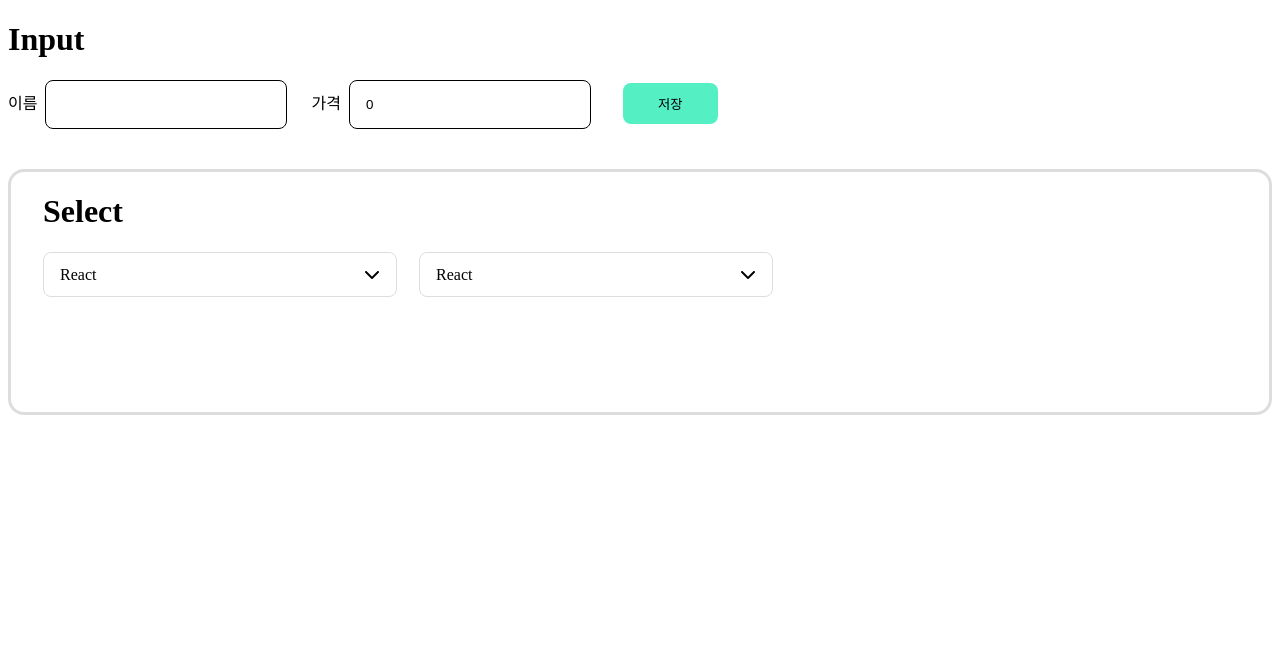
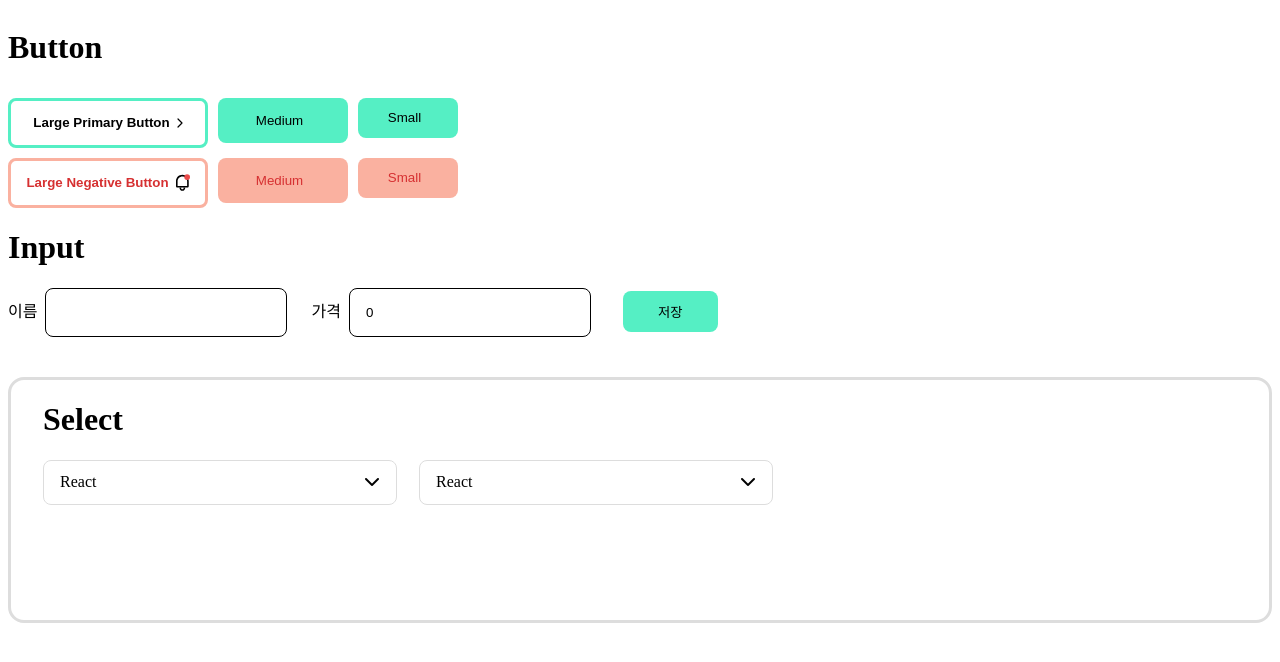
Before and after one commit to xxyeon129/practice-button-modal-input, a React (Create React App) app: page / in a window 1280 px wide. Shown: the top 662 px of the page. Built offline with nearby package versions, Linux system fonts and the light colour scheme.

Commit message:
[버튼 기능 구현 완료]

```diff
--- a/src/components/Button.js
+++ b/src/components/Button.js
@@ -1 +1,129 @@
-export default function Button() {}
+import styled from "styled-components";
+import PrimaryIcon from "../icon/PrimaryIcon";
+import NegativeIcon from "../icon/NegativeIcon";
+
+export default function Button() {
+  return (
+    <div>
+      <ButtonAreaWrapper>
+        <ButtonText>Button</ButtonText>
+        <PrimaryButtons>
+          {primary.map((item, index) => (
+            <ButtonComponent
+              onClick={() => alert("버튼을 만들어보세요")}
+              key={index}
+              size={item}
+              type="primary"
+            >
+              <ButtonInnerDiv>
+                {item}
+                <ButtonInnerIconDiv>
+                  {item === "Large Primary Button" ? (
+                    <PrimaryIcon></PrimaryIcon>
+                  ) : null}
+                </ButtonInnerIconDiv>
+              </ButtonInnerDiv>
+            </ButtonComponent>
+          ))}
+        </PrimaryButtons>
+        <NegativeButtons>
+          {negative.map((item, index) => (
+            <ButtonComponent
+              onClick={() => prompt("어렵나요?")}
+              key={index}
+              size={item}
+              type="negative"
+            >
+              <ButtonInnerDiv>
+                {item}
+                <ButtonInnerIconDiv size={item} type="negative">
+                  {item === "Large Negative Button" ? (
+                    <NegativeIcon></NegativeIcon>
+                  ) : null}
+                </ButtonInnerIconDiv>
+              </ButtonInnerDiv>
+            </ButtonComponent>
+          ))}
+        </NegativeButtons>
+      </ButtonAreaWrapper>
+    </div>
+  );
+}
+
+const primary = ["Large Primary Button", "Medium", "Small"];
+const negative = ["Large Negative Button", "Medium", "Small"];
+
+const ButtonText = styled.h1`
+  display: block;
+  font-size: 2em;
+  margin-block-start: 0.67em;
+  margin-block-end: 0.67em;
+  margin-inline-start: 0px;
+  margin-inline-end: 0px;
+  font-weight: bold;
+`;
+const ButtonComponent = styled.button`
+  padding: 1px 6px;
+  ${(props) =>
+    props.size === "Large Primary Button" ||
+    props.size === "Large Negative Button"
+      ? "cursor: pointer; color: rgb(0, 0, 0); height: 50px; width: 200px; background-color: rgb(255, 255, 255); font-weight: 600;"
+      : props.size === "Medium"
+      ? "cursor: pointer; background-color: rgb(85, 239, 196); color: rgb(0, 0, 0); height: 45px; width: 130px;"
+      : "cursor: pointer; background-color: rgb(85, 239, 196); color: rgb(0, 0, 0); height: 40px; width: 100px;"}
+  border: ${(props) =>
+    props.size === "Large Primary Button" ||
+    props.size === "Large Negative Button"
+      ? props.type === "primary"
+        ? "3px solid rgb(85, 239, 196);"
+        : "3px solid rgb(250, 177, 160);"
+      : "none;"};
+  background-color: ${(props) =>
+    props.size === "Large Primary Button" ||
+    props.size === "Large Negative Button"
+      ? "rgb(255,255,255)"
+      : props.type === "primary"
+      ? "rgb(85, 239, 196);"
+      : "rgb(250, 177, 160);"};
+  color: ${(props) =>
+    props.type === "primary" ? "rgb(0,0,0)" : "rgb(214, 48, 49)"};
+
+  :active {
+    filter: brightness(80%);
+  }
+`;
+
+const ButtonInnerDiv = styled.div`
+  display: flex;
+  -webkit-box-align: center;
+  align-items: center;
+  -webkit-box-pack: center;
+  justify-content: center;
+  gap: 7px;
+`;
+
+const ButtonInnerIconDiv = styled.div`
+  display: flex;
+  -webkit-box-align: center;
+  align-items: center;
+  -webkit-box-pack: center;
+  justify-content: center;
+`;
+
+const ButtonAreaWrapper = styled.div`
+  display: flex;
+  flex-direction: column;
+  gap: 10px;
+`;
+
+const PrimaryButtons = styled.div`
+  display: flex;
+  flex-direction: row;
+  gap: 10px;
+`;
+
+const NegativeButtons = styled.div`
+  display: flex;
+  flex-direction: row;
+  gap: 10px;
+`;
--- /dev/null
+++ b/src/icon/NegativeIcon.js
@@ -0,0 +1,33 @@
+import React from "react";
+
+function NegativeIcon() {
+  return (
+    <svg
+      width="14"
+      height="17"
+      viewBox="0 0 22 26"
+      fill="none"
+      xmlns="http://www.w3.org/2000/svg"
+    >
+      <path
+        fill-rule="evenodd"
+        clip-rule="evenodd"
+        d="M10 23.5C11.1046 23.5 12 22.6046 12 21.5C12 20.3954 11.1046 19.5 10 19.5C8.89543 19.5 8 20.3954 8 21.5C8 22.6046 8.89543 23.5 10 23.5ZM10 26C12.4853 26 14.5 23.9853 14.5 21.5C14.5 19.0147 12.4853 17 10 17C7.51472 17 5.5 19.0147 5.5 21.5C5.5 23.9853 7.51472 26 10 26Z"
+        fill="black"
+      ></path>
+      <path
+        d="M0 11C0 5.47715 4.47715 1 10 1C15.5228 1 20 5.47715 20 11V19C20 20.1046 19.1046 21 18 21H2C0.895431 21 0 20.1046 0 19V11Z"
+        fill="white"
+      ></path>
+      <path
+        fill-rule="evenodd"
+        clip-rule="evenodd"
+        d="M17.5 18.5V11C17.5 6.85786 14.1421 3.5 10 3.5C5.85786 3.5 2.5 6.85786 2.5 11V18.5H17.5ZM10 1C4.47715 1 0 5.47715 0 11V19C0 20.1046 0.895431 21 2 21H18C19.1046 21 20 20.1046 20 19V11C20 5.47715 15.5228 1 10 1Z"
+        fill="black"
+      ></path>
+      <circle cx="17.5" cy="4.5" r="4.5" fill="#EB4C4C"></circle>
+    </svg>
+  );
+}
+
+export default NegativeIcon;
--- /dev/null
+++ b/src/icon/PrimaryIcon.js
@@ -0,0 +1,23 @@
+import React from "react";
+
+function PrimaryIcon() {
+  return (
+    <svg
+      width="6"
+      height="10"
+      viewBox="0 0 6 10"
+      fill="none"
+      xmlns="http://www.w3.org/2000/svg"
+    >
+      <path
+        d="M1 1L5 5L1 9"
+        stroke="#000000"
+        stroke-width="1.2"
+        stroke-linecap="round"
+        stroke-linejoin="round"
+      ></path>
+    </svg>
+  );
+}
+
+export default PrimaryIcon;
```
Also changed, not shown: src/App.js (indentation only).
